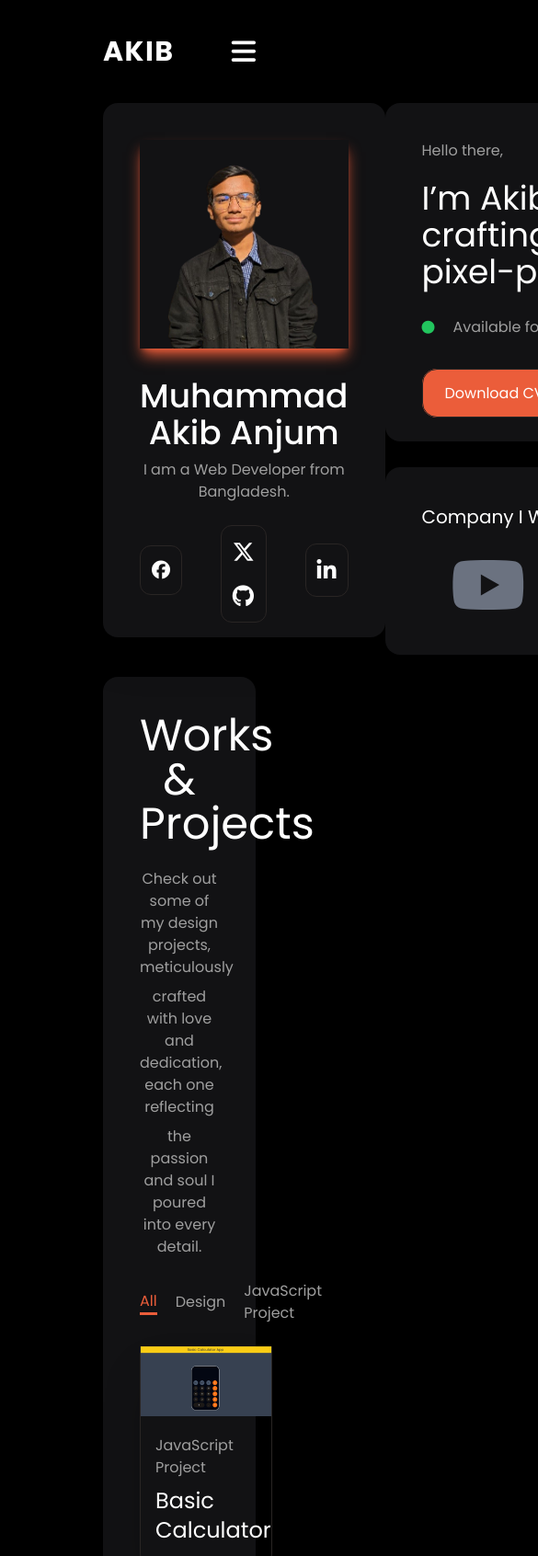
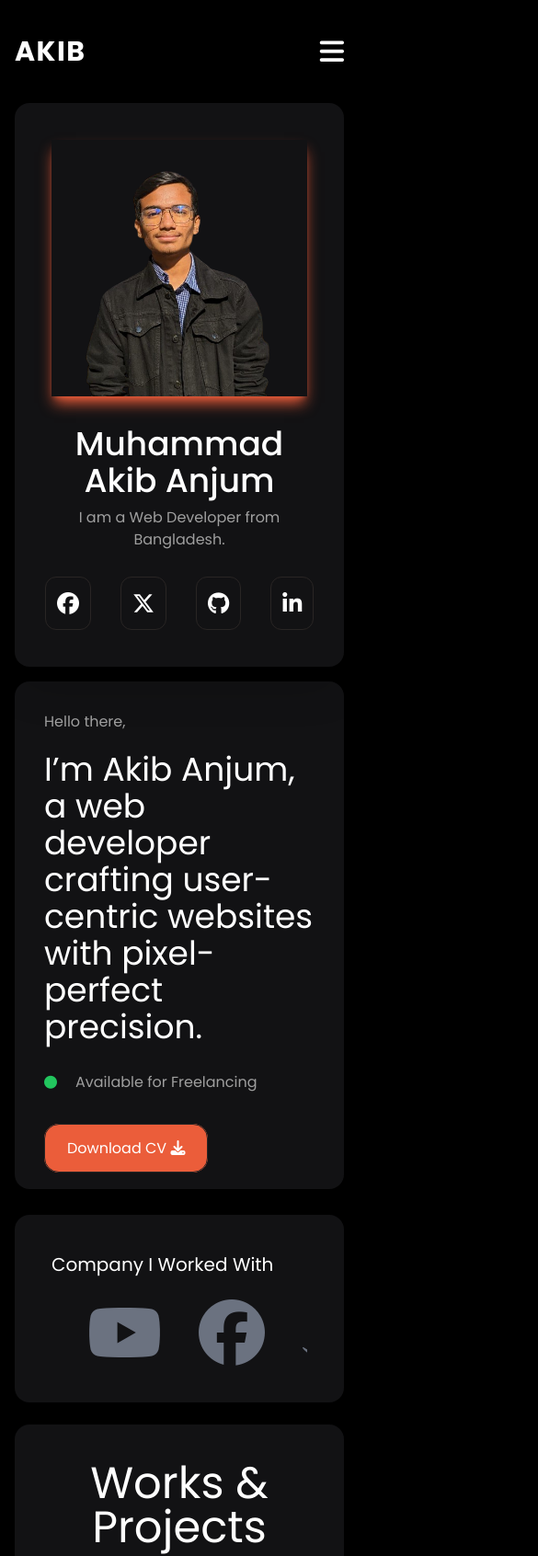
Before and after one commit to Akib-dev1/Personal-Portfolio, a plain HTML site: page index.html in a window 390 px wide. Shown: the top 1692 px of the page at 92% size, 585 px wide, since content can reach past the window. Drawn offline with nearby package versions, Linux system fonts and the light colour scheme.

Commit message:
Responsive Site

```diff
--- a/index.html
+++ b/index.html
@@ -9,7 +9,7 @@
     <link rel="stylesheet" href="style.css">
     <link href="https://unpkg.com/aos@2.3.1/dist/aos.css" rel="stylesheet">
 </head>
-<body class="bg-black px-28">
+<body class="bg-black px-4 sm:px-10 md:px-12 lg:px-28">
         <nav class="h-28 flex items-center justify-between bg-black">
             <h1 class="tracking-wider text-white text-3xl font-bold">AKIB</h1>
             <i class="fa-solid fa-bars text-white text-3xl lg:hidden max-lg:cursor-pointer" id="menubutton"></i>
@@ -27,44 +27,60 @@
                 </a>
             </div>
         </nav>
-        <div class="flex justify-between">
-            <div class="bg-[#121214] w-80 h-full rounded-2xl p-10 shadow-2xl">
-                <img src="download.png" alt="Profile" class="shadow-lg shadow-[#ED5D3A]">
+        <div class="flex justify-between max-lg:flex-wrap">
+            <div class="max-lg:flex-1 bg-[#121214] w-80 h-full rounded-2xl p-10 shadow-2xl">
+                <div class="max-lg:flex max-lg:justify-center">
+                    <img src="download.png" alt="Profile" class="shadow-lg shadow-[#ED5D3A]">
+                </div>
                 <h1 class="text-4xl text-white text-center mt-8 font-medium">Muhammad</h1>
                 <h1 class="text-4xl text-white text-center font-medium">Akib Anjum</h1>
                 <p class="text-[#9F9F9F] text-center text-base mt-2">I am a Web Developer from Bangladesh.</p>
-                <div class="flex items-center justify-between">
+                <div class="flex items-center justify-between max-lg:hidden">
                     <a href="https://www.facebook.com/akib.anjum.5">
                         <i class="fa-brands fa-facebook text-xl text-white border border-stone-800 p-3 rounded-xl mt-10 hover:text-[#ED5D3A] duration-300 ease-in"></i>
                     </a>
                     <span class="flex flex-col border border-stone-800 relative top-6 p-3 rounded-xl justify-between text-white">
                         <a href="https://x.com/AnjumAkib">
-                            <i class="fa-brands fa-x-twitter text-2xl hover:text-[#ED5D3A] duration-300 ease-in"></i>
+                            <i class="fa-brands fa-x-twitter text-2xl hover:text-[#ED5D3A] duration-300 ease-in text-white"></i>
                         </a>
                         <a href="https://github.com/Akib-dev1">
-                            <i class="fa-brands fa-github text-2xl mt-4 hover:text-[#ED5D3A] duration-300 ease-in"></i>
+                            <i class="fa-brands fa-github text-2xl mt-4 hover:text-[#ED5D3A] duration-300 ease-in text-white"></i>
                         </a>
                     </span>
                     <a href="#">
                         <i class="fa-brands fa-linkedin-in text-2xl border border-stone-800 p-3 rounded-xl relative top-5 text-white hover:text-[#ED5D3A] duration-300 ease-in"></i>
                     </a>
                 </div>
+                <div class="flex justify-center items-center lg:hidden space-x-8 mt-7">
+                    <a href="https://www.facebook.com/akib.anjum.5">
+                        <i class="fa-brands fa-facebook text-2xl text-white border border-stone-800 p-3 rounded-xl hover:text-[#ED5D3A] duration-300 ease-in"></i>
+                    </a>
+                    <a href="https://x.com/AnjumAkib">
+                        <i class="fa-brands fa-x-twitter text-2xl hover:text-[#ED5D3A] duration-300 ease-in border border-stone-800 p-3 rounded-xl text-white"></i>
+                    </a>
+                    <a href="https://github.com/Akib-dev1">
+                        <i class="fa-brands fa-github text-2xl hover:text-[#ED5D3A] duration-300 ease-in border border-stone-800 p-3 rounded-xl text-white"></i>
+                    </a>
+                    <a href="#">
+                        <i class="fa-brands fa-linkedin-in text-2xl border border-stone-800 p-3 rounded-xl text-white hover:text-[#ED5D3A] duration-300 ease-in"></i>
+                    </a>
+                </div>
             </div>
-            <div>
-                <div class="bg-[#121214] w-[49rem] h-content p-10 rounded-2xl">
+            <div class="max-lg:hidden">
+                <div class="bg-[#121214] lg:w-[49rem] h-fit p-8 lg:p-10 rounded-2xl  max-lg:mt-4 max-lg:flex-1">
                     <p class="text-[#9F9F9F]">Hello there,</p>
                     <p class="text-white text-4xl mt-5">I’m Akib Anjum, a web developer crafting user-centric websites with pixel-perfect precision.</p>
-                    <span class="flex mt-7 items-center space-x-5 mb-12">
+                    <div class="flex mt-7 items-center space-x-5 mb-12">
                         <i class="fa-solid fa-circle text-green-500 text-sm"></i>
                         <p class="text-[#9F9F9F]">Available for Freelancing</p>
-                    </span>
+                    </div>
                     <span class="text-white border border-stone-800 px-6 py-3.5 rounded-2xl bg-[#EB5D3A] hover:bg-inherit duration-300 ease-in cursor-pointer">
                         <a href="#">
                             Download CV <i class="fa-solid fa-download"></i>
                         </a>
                     </span>
                 </div>
-                <div class="bg-[#121214] w-[49rem] h-content mt-7 p-10 rounded-2xl">
+                <div class="bg-[#121214] lg:w-[49rem] h-content mt-7 p-10 rounded-2xl">
                     <p class="text-white text-xl">Company I Worked With</p>
                     <div class="overflow-hidden whitespace-nowrap">
                         <div class="flex items-center space-x-10">
@@ -85,6 +101,42 @@
                                 <i class="fa-brands fa-facebook text-7xl text-gray-500"></i>
                             </div>
                         </div>
+                    </div>
+                </div>
+            </div>
+        </div>
+        <div class="bg-[#121214] lg:w-[49rem] h-fit p-8 lg:p-10 rounded-2xl  max-lg:mt-4 max-lg:flex-1 lg:hidden">
+            <p class="text-[#9F9F9F]">Hello there,</p>
+            <p class="text-white text-4xl mt-5">I’m Akib Anjum, a web developer crafting user-centric websites with pixel-perfect precision.</p>
+            <div class="flex mt-7 items-center space-x-5 mb-12">
+                <i class="fa-solid fa-circle text-green-500 text-sm"></i>
+                <p class="text-[#9F9F9F]">Available for Freelancing</p>
+            </div>
+            <span class="text-white border border-stone-800 px-6 py-3.5 rounded-2xl bg-[#EB5D3A] hover:bg-inherit duration-300 ease-in cursor-pointer">
+                <a href="#">
+                    Download CV <i class="fa-solid fa-download"></i>
+                </a>
+            </span>
+        </div>
+        <div class="bg-[#121214] lg:w-[49rem] h-content mt-7 p-10 rounded-2xl lg:hidden">
+            <p class="text-white text-xl">Company I Worked With</p>
+            <div class="overflow-hidden whitespace-nowrap">
+                <div class="flex items-center space-x-10">
+                    <div class="flex space-x-10 mt-6 logoslide">
+                        <i class="fa-brands fa-amazon text-7xl text-gray-500"></i>
+                        <i class="fa-brands fa-google text-7xl text-gray-500"></i>
+                        <i class="fa-brands fa-slack text-7xl text-gray-500"></i>
+                        <i class="fa-brands fa-linkedin text-7xl text-gray-500"></i>
+                        <i class="fa-brands fa-youtube text-7xl text-gray-500"></i>
+                        <i class="fa-brands fa-facebook text-7xl text-gray-500"></i>
+                    </div>
+                    <div class="flex space-x-10 mt-6 logoslide">
+                        <i class="fa-brands fa-amazon text-7xl text-gray-500"></i>
+                        <i class="fa-brands fa-google text-7xl text-gray-500"></i>
+                        <i class="fa-brands fa-slack text-7xl text-gray-500"></i>
+                        <i class="fa-brands fa-linkedin text-7xl text-gray-500"></i>
+                        <i class="fa-brands fa-youtube text-7xl text-gray-500"></i>
+                        <i class="fa-brands fa-facebook text-7xl text-gray-500"></i>
                     </div>
                 </div>
             </div>
@@ -124,7 +176,7 @@
                 </div>
             </div>
         </div>
-        <div class="w-full h-fit rounded-2xl py-16 px-56 bg-[#121214] mt-8">
+        <div class="w-full h-fit rounded-2xl py-16 px-8 sm:px-12 md:px-20 lg:px-56 bg-[#121214] mt-8">
             <p class="text-white text-4xl text-center">Are You Ready to kickstart your project with a touch of magic?</p>
             <p class="text-[#9F9F9F] text-center mt-6">Reach out and let's make it happen ✨. I'm also available for full-time or Part-time</p>
             <p class="text-[#9F9F9F] text-center mt-1.5">opportunities to push the boundaries of design and deliver exceptional work.</p>
@@ -135,8 +187,8 @@
             </div>
         </div>
         <div class="bg-inherit flex justify-between py-16">
-            <p class="text-[#9F9F9F]">Copyright @2024, <a href="#" class="text-[#EB5D3A]">Akib</a> All Rights Reserved.</p>
-            <p class="text-[#9F9F9F]">Crafted with ❤️</p>
+            <p class="text-[#9F9F9F] max-sm:text-xs">Copyright @2024, <a href="#" class="text-[#EB5D3A]">Akib</a> All Rights Reserved.</p>
+            <p class="text-[#9F9F9F] max-sm:text-xs">Crafted with ❤️</p>
         </div>
 </body>
 <script src="https://unpkg.com/aos@2.3.1/dist/aos.js"></script>
```
